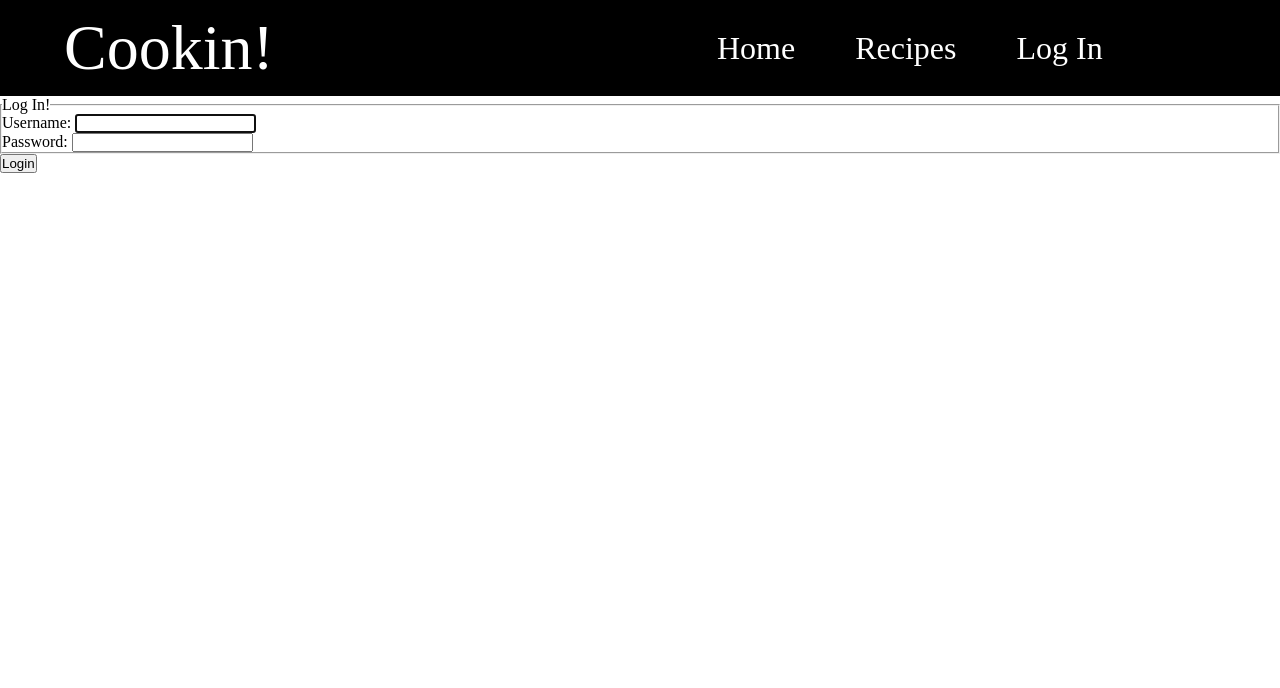
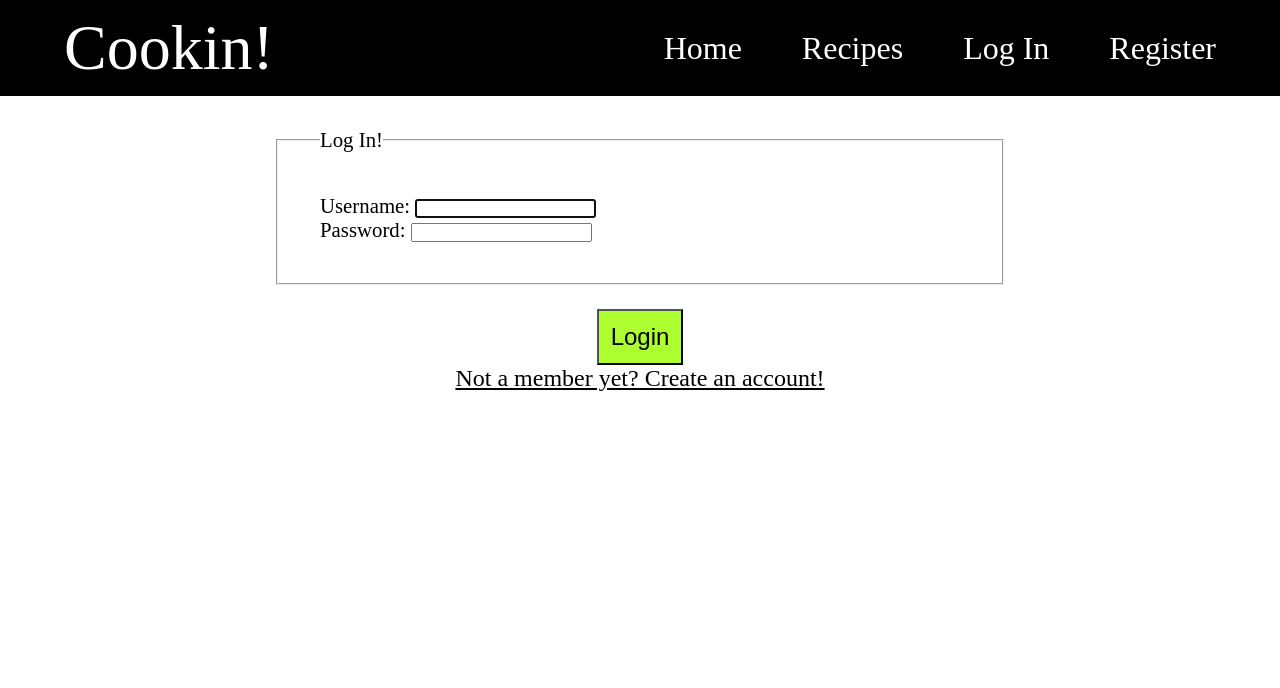
Before and after one commit to linusheinsvig/cookin, a Django app: page /login/ in a window 1280 px wide. Shown: the top 688 px of the page. Run offline with Django 3.2, Linux system fonts and the light colour scheme.

Commit message:
Add styling for register form

```diff
--- a/recipes/templates/recipes/base.html
+++ b/recipes/templates/recipes/base.html
@@ -35,7 +35,7 @@
                   <li class="nav-item">
                   <a href="{% url 'user-login' %}" class="nav-link">Log In</a>
                   </li>
-                  <li class="nav-item>
+                  <li class="nav-item">
                   <a href="{% url 'user-register' %}" class="nav-link">Register</a>
                {% endif %}
                  </li>
--- a/recipes/templates/recipes/recipe_form.html
+++ b/recipes/templates/recipes/recipe_form.html
@@ -7,7 +7,7 @@
         {% csrf_token %}
         <fieldset class="form">
             <legend>Add Recipe</legend>
-            {{ form.as_p }}
+            {{ form.as_table }}
         </fieldset>
         <div class="form">
             <input type="submit" value="Save">
--- a/static/css/style.css
+++ b/static/css/style.css
@@ -11,9 +11,9 @@ li{
   list-style: none;
 }
 
-a{
-  color: white;
+a {
   text-decoration: none;
+  color: black;
 }
 
 .nav-container{
@@ -29,6 +29,7 @@ a{
   align-items: center;
 }
 .nav-branding{
+  color: white;
   font-size: 4rem;
 }
 .nav-menu{
@@ -40,6 +41,7 @@ a{
 .nav-link{
   font-size: 2rem;
   transition: 0.3s ease-out;
+  color: white;
 }
 .nav-link:hover{
   color: dodgerblue;
@@ -188,19 +190,45 @@ right: 20px;
 }
 }
 
-.container {
-  display: flex;
-  flex-direction: column;
-  background-color: aqua;
+/* Recipes */
+
+.grid-container {
+  display: grid;
+  grid-template-columns: repeat(3, 1fr);
+  padding: 2em;
+  gap: 2em;
+}
+
+.recipes {
+  border: 1px solid black;
+  padding: 10px;
+}
+
+
+/* Forms */
+
+.register-form {
   padding: 2em;
 }
 
-.recipes {
-  background-color: aliceblue;
+.form {
   margin-inline: auto;
+  width: 50vw;
+  padding: 2em;
+  font-size: 1.3em;
+}
+
+.form-div {
   text-align: center;
-  width: 300px;
-  border: 2px solid black;
+  padding: 1em;
+  font-size: 1.5em;
+  text-decoration: underline;
+}
+
+.form-div > input {
+  font-size: 1em;
+  padding: 0.5em;
+  background-color: greenyellow;
 }
 
 
@@ -212,7 +240,7 @@ right: 20px;
 
 
 footer {
-position: absolute;
+position: fixed;
 bottom: 0;
 width: 100%;
 background-color: black;
--- a/users/templates/users/login.html
+++ b/users/templates/users/login.html
@@ -9,13 +9,13 @@
             <legend>Log In!</legend>
             {{ form.as_p }}
         </fieldset>
-        <div class="form">
+        <div class="form-div">
             <input type="submit" value="Login">
+            <div>
+                <a href="#">Not a member yet? Create an account!</a>
+            </div>
         </div>
     </form>
-    <div>
-        <a href="#">Not a member yet? Create an account!</a>
-    </div>
 </div>
 
 
--- a/users/templates/users/profile.html
+++ b/users/templates/users/profile.html
@@ -2,8 +2,9 @@
 
 {% block content %}
 
-    {% for recipe in recipes %}
+
 <div class="container">
+  {% for recipe in recipes %}
   <div class="recipes">
     <h5>{{ recipe.title }}</h5>
     <h6>{{ recipe.author }}</h6>
@@ -11,8 +12,8 @@
     <h6>{{ recipe.updated_at|date:"F d, Y" }}</h6>
     <a href="{% url 'recipe-detail' recipe.pk %}" class="card-link">View Recipe</a>
   </div>
+{% endfor %}
 </div>
-{% endfor %}
 
 
 
```
Also changed, not shown: recipes/templates/recipes/about.html (+4 -3 lines), users/templates/users/register.html (+6 -6 lines), db.sqlite3.
